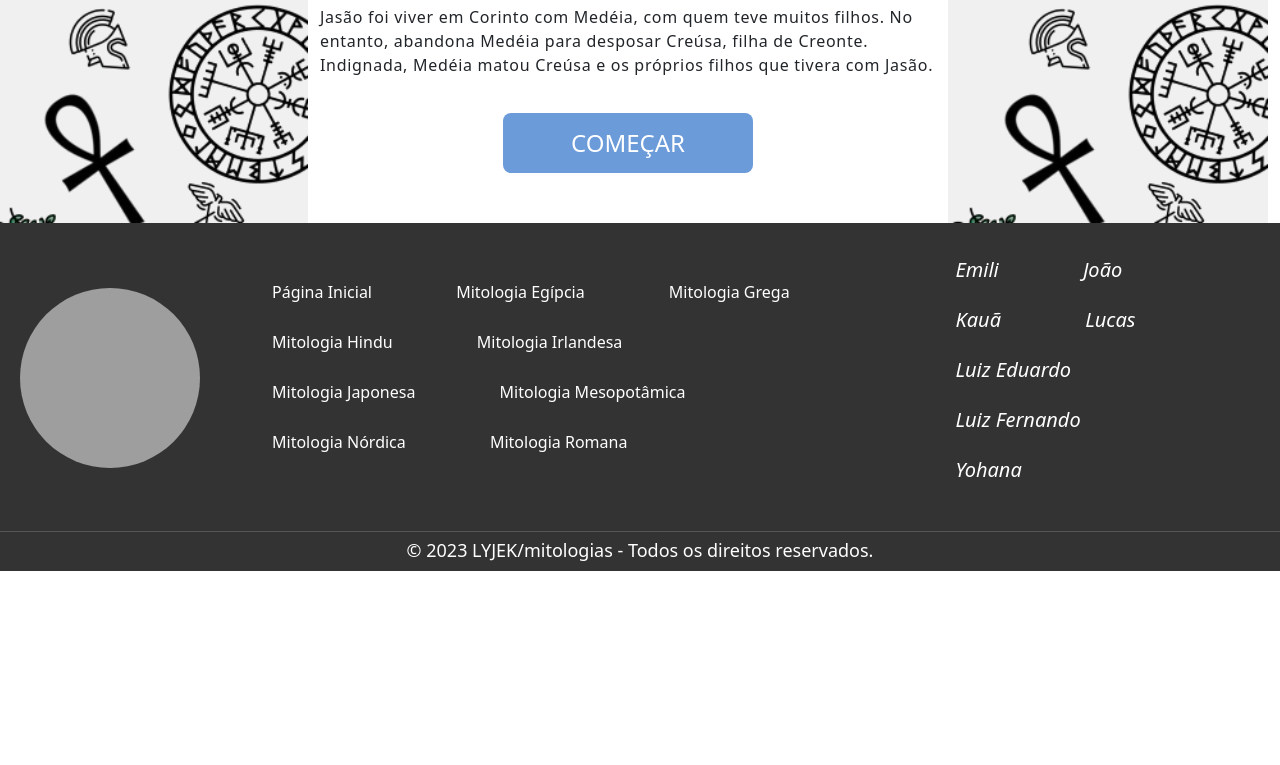
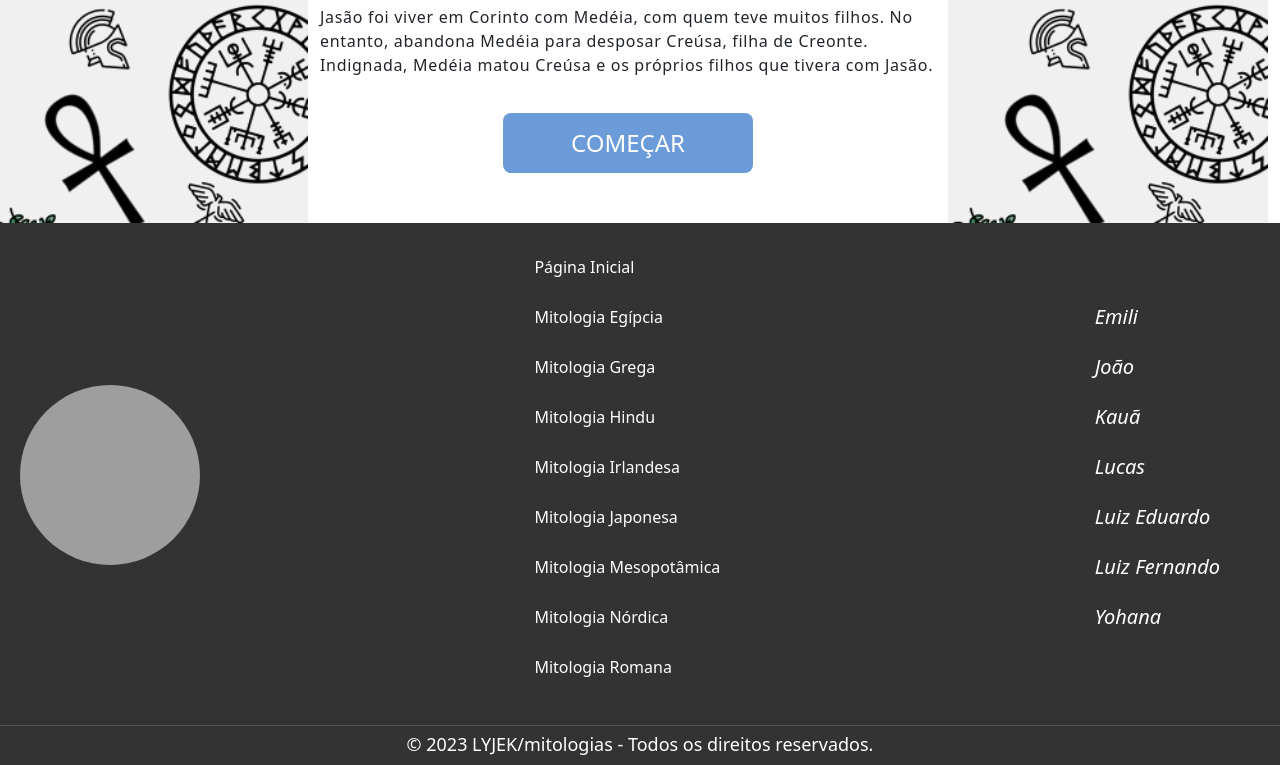
Before and after one commit to IFC-2023/SEPE-2023, a PHP site: page /grega.html in a window 1280 px wide. Shown: the part 4647-5412 px from the top of the page. Before the commit the page ends 5218 px from the top, so only its background shows below. Run offline with PHP 8.4, Linux system fonts and the light colour scheme; grey boxes are pictures that could not be loaded.

Commit message:
ajuste no footer

```diff
--- a/front/site/paginas/css/style.css
+++ b/front/site/paginas/css/style.css
@@ -102,6 +102,10 @@ footer {
     grid-area: f;
     width: 100%;
     height: auto;
+}
+
+.ul-footer > ul, .ul-footer > li {
+    display: block !important;
 }
 
 .footer-container {
--- a/front/site/paginas/egipcia.html
+++ b/front/site/paginas/egipcia.html
@@ -222,7 +222,7 @@
           <img src="../../../back/imagens/LYJEK.png" alt="Logo do site" />
         </div>
         <div class="footer-links">
-          <ul>
+          <ul class="ul-footer">
             <li><a href="../paginas/index.html">Página Inicial</a></li>
             <li><a href="../paginas/egipcia.html">Mitologia Egípcia</a></li>
             <li><a href="../paginas/grega.html">Mitologia Grega</a></li>
@@ -237,7 +237,7 @@
           </ul>
         </div>
         <div class="footer-social">
-          <ul>
+          <ul class="ul-footer">
             <li>
               <a href="https://github.com/spricigom"><i>Emili</i></a>
             </li>
--- a/front/site/paginas/grega.html
+++ b/front/site/paginas/grega.html
@@ -149,7 +149,7 @@
         <img src="../../../back/imagens/LYJEK.png" alt="Logo do site">
       </div>
       <div class="footer-links">
-        <ul>
+        <ul class="ul-footer">
           <li><a href="../paginas/index.html">Página Inicial</a></li>
           <li><a href="../paginas/egipcia.html">Mitologia Egípcia</a></li>
           <li><a href="../paginas/grega.html">Mitologia Grega</a></li>
@@ -162,7 +162,7 @@
         </ul>
       </div>
       <div class="footer-social">
-        <ul>
+        <ul class="ul-footer">
           <li><a href="https://github.com/spricigom"><i>Emili</i></a></li>
           <li><a href="https://github.com/Joaovictor23t4"><i>João</i></a></li>
           <li><a href="https://github.com/kauabarros-24"><i>Kauã</i></a></li>
--- a/front/site/paginas/irlandesa.html
+++ b/front/site/paginas/irlandesa.html
@@ -178,7 +178,7 @@
         <img src="../../../back/imagens/LYJEK.png" alt="Logo do site">
       </div>
       <div class="footer-links">
-        <ul>
+        <ul class="ul-footer">
           <li><a href="../paginas/index.html">Página Inicial</a></li>
           <li><a href="../paginas/egipcia.html">Mitologia Egípcia</a></li>
           <li><a href="../paginas/grega.html">Mitologia Grega</a></li>
@@ -191,7 +191,7 @@
         </ul>
       </div>
       <div class="footer-social">
-        <ul>
+        <ul class="ul-footer">
           <li><a href="https://github.com/spricigom"><i>Emili</i></a></li>
           <li><a href="https://github.com/Joaovictor23t4"><i>João</i></a></li>
           <li><a href="https://github.com/kauabarros-24"><i>Kauã</i></a></li>
--- a/front/site/paginas/japonesa.html
+++ b/front/site/paginas/japonesa.html
@@ -217,7 +217,7 @@
         <img src="../../../back/imagens/LYJEK.png" alt="Logo do site" />
       </div>
       <div class="footer-links">
-        <ul>
+        <ul class="ul-footer">
           <li><a href="../paginas/index.html">Página Inicial</a></li>
           <li><a href="../paginas/egipcia.html">Mitologia Egípcia</a></li>
           <li><a href="../paginas/grega.html">Mitologia Grega</a></li>
@@ -230,7 +230,7 @@
         </ul>
       </div>
       <div class="footer-social">
-        <ul>
+        <ul class="ul-footer">
           <li>
             <a href="https://github.com/spricigom"><i>Emili</i></a>
           </li>
--- a/front/site/paginas/mesopotamica.html
+++ b/front/site/paginas/mesopotamica.html
@@ -87,7 +87,7 @@
             <img src="../../../back/imagens/LYJEK.png" alt="Logo do site">
           </div>
           <div class="footer-links">
-            <ul>
+            <ul class="ul-footer">
               <li><a href="../paginas/index.html">Página Inicial</a></li>
               <li><a href="../paginas/egipcia.html">Mitologia Egípcia</a></li>
               <li><a href="../paginas/grega.html">Mitologia Grega</a></li>
@@ -100,7 +100,7 @@
             </ul>
           </div>
           <div class="footer-social">
-            <ul>
+            <ul class="ul-footer">
               <li><a href="https://github.com/spricigom"><i>Emili</i></a></li>
               <li><a href="https://github.com/Joaovictor23t4"><i>João</i></a></li>
               <li><a href="https://github.com/kauabarros-24"><i>Kauã</i></a></li>
--- a/front/site/paginas/nordica.html
+++ b/front/site/paginas/nordica.html
@@ -344,7 +344,7 @@
           <img src="../../../back/imagens/LYJEK.png" alt="Logo do site" />
         </div>
         <div class="footer-links">
-          <ul>
+          <ul class="ul-footer">
           <li><a href="../paginas/index.html">Página Inicial</a></li>
           <li><a href="../paginas/egipcia.html">Mitologia Egípcia</a></li>
           <li><a href="../paginas/grega.html">Mitologia Grega</a></li>
@@ -357,7 +357,7 @@
           </ul>
         </div>
         <div class="footer-social">
-          <ul>
+          <ul class="ul-footer">
             <li>
               <a href="https://github.com/spricigom"><i>Emili</i></a>
             </li>
--- a/front/site/paginas/romana.html
+++ b/front/site/paginas/romana.html
@@ -125,7 +125,7 @@
           <img src="../../../back/imagens/LYJEK.png" alt="Logo do site" />
         </div>
         <div class="footer-links">
-          <ul>
+          <ul class="ul-footer">
             <li><a href="../paginas/index.html">Página Inicial</a></li>
             <li><a href="../paginas/egipcia.html">Mitologia Egípcia</a></li>
             <li><a href="../paginas/grega.html">Mitologia Grega</a></li>
@@ -140,7 +140,7 @@
           </ul>
         </div>
         <div class="footer-social">
-          <ul>
+          <ul class="ul-footer">
             <li>
               <a href="https://github.com/spricigom"><i>Emili</i></a>
             </li>
```
